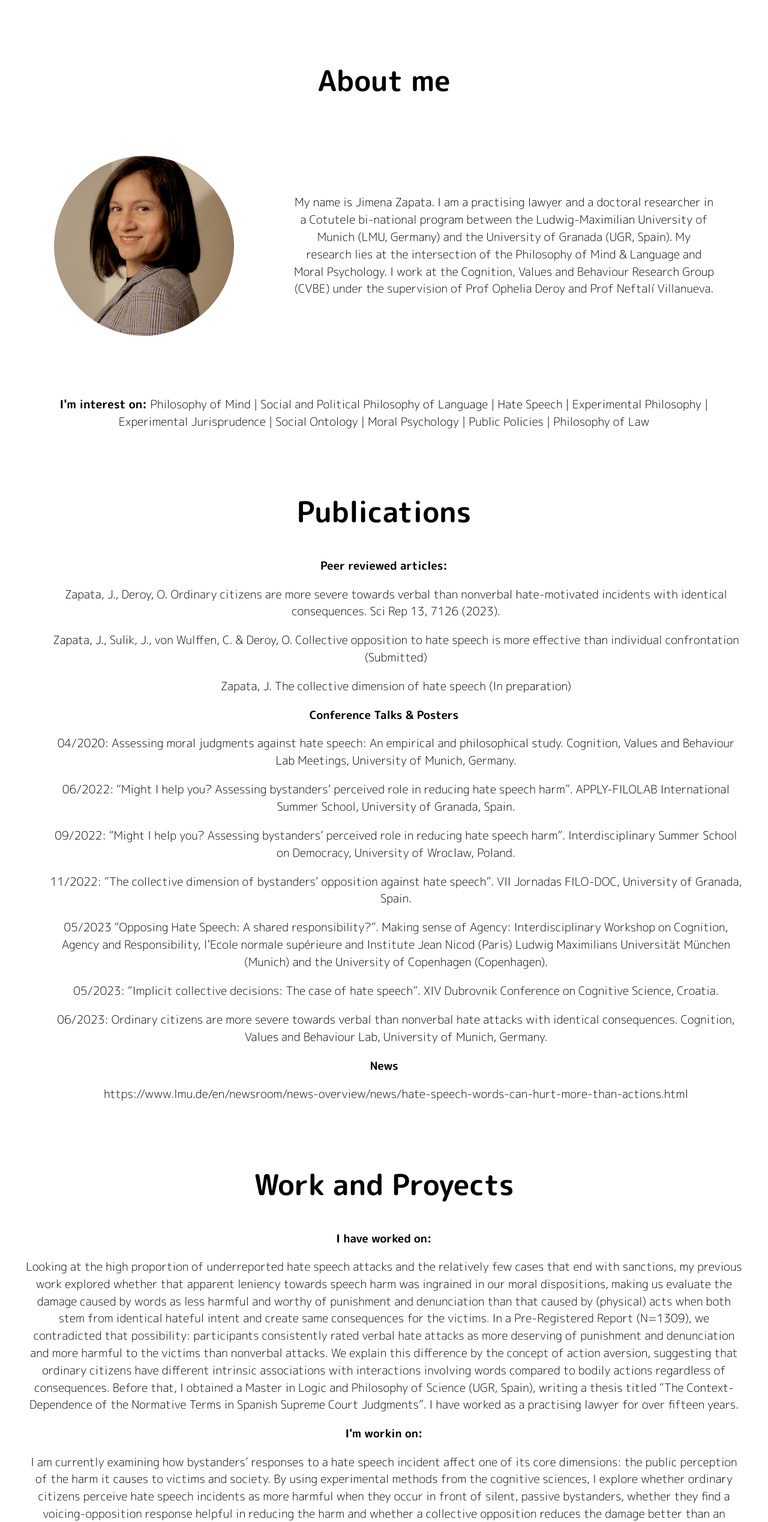
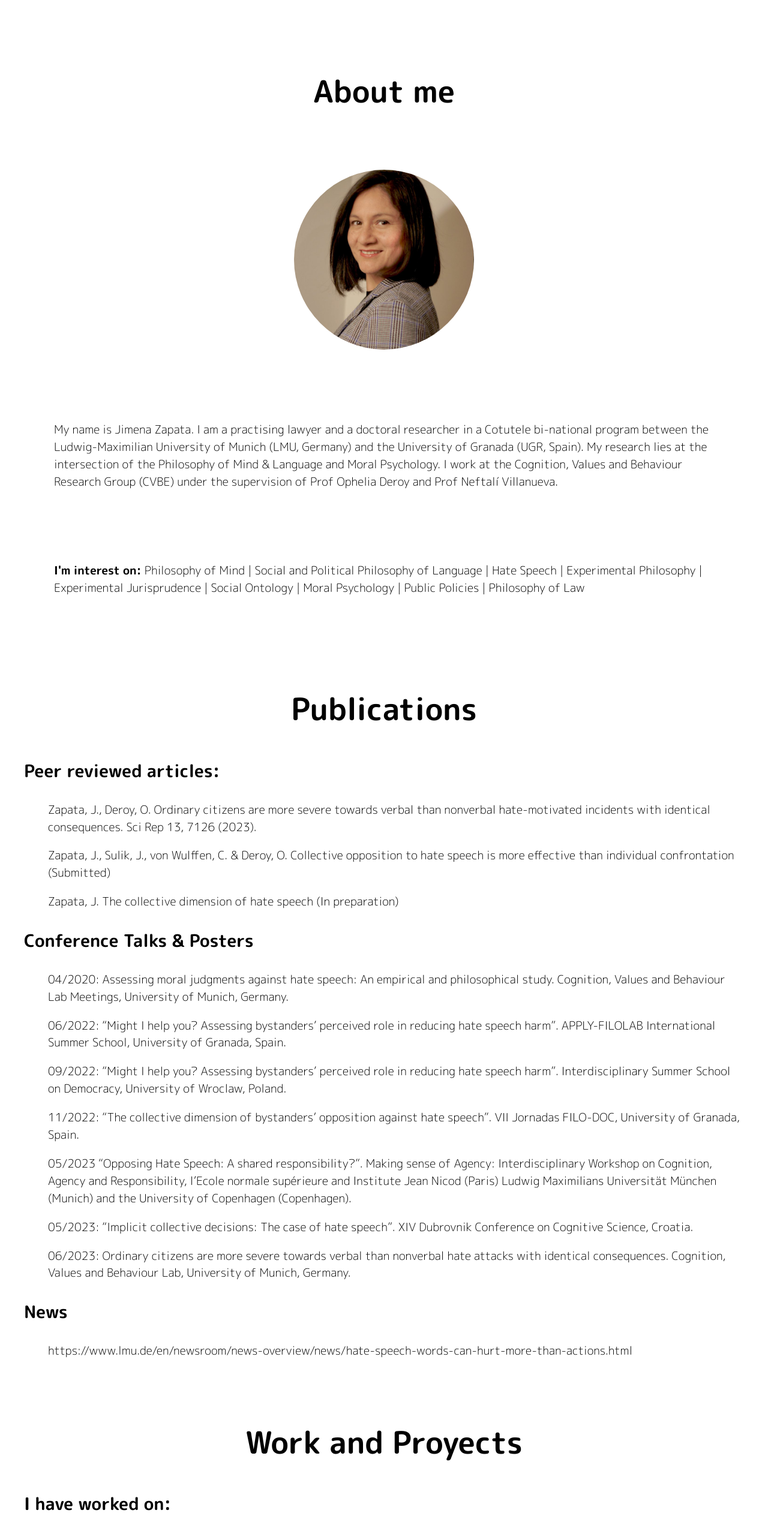
Before and after one commit to MariaJGuerrero/J.Z-personal-page, a React (Vite) app in the folder jimena-page/: page / in a window 1280 px wide. Shown: the part 250-2788 px from the top of the page at 60% size. Built offline with nearby package versions, Linux system fonts and the light colour scheme; a web font is replaced by a local one.

Commit message:
some styles on proyects section

```diff
--- a/jimena-page/src/App.css
+++ b/jimena-page/src/App.css
@@ -2,6 +2,5 @@
   max-width: 1280px;
   margin: 0 auto;
   padding: 2rem;
-  text-align: center;
   font-family: 'M PLUS Rounded 1c', sans-serif;
 }
--- a/jimena-page/src/components/home.tsx
+++ b/jimena-page/src/components/home.tsx
@@ -65,30 +65,32 @@ function Home() {
             <div className="work">
                 <h2>Work and Proyects</h2>
                 <div>
-                    <h3>I have worked on:</h3>
-                    <p>
+                    <h3 className="previously-work-text">I have worked on:</h3>
+                    <p className="previously-work-text">
                         Looking at the high proportion of underreported hate speech attacks and the relatively few cases that end with sanctions, my previous work explored whether that apparent leniency towards speech harm was ingrained in our moral dispositions, making us evaluate the damage caused by words as less harmful and worthy of punishment and denunciation than that caused by (physical) acts when both stem from identical hateful intent and create same consequences for the victims. In a Pre-Registered Report (N=1309), we contradicted that possibility: participants consistently rated verbal hate attacks as more deserving of punishment and denunciation and more harmful to the victims than nonverbal attacks. We explain this difference by the concept of action aversion, suggesting that ordinary citizens have different intrinsic associations with interactions involving words compared to bodily actions regardless of consequences.
 
                         Before that, I obtained a Master in Logic and Philosophy of Science (UGR, Spain), writing a thesis titled “The Context-Dependence of the Normative Terms in Spanish Supreme Court Judgments”.
 
                         I have worked as a practising lawyer for over fifteen years.
                     </p>
-                    <h3>I'm workin on:</h3>
-                    <p>
+                    <h3 className="today-work-text">I'm workin on:</h3>
+                    <p className="today-work-text">
                         I am currently examining how bystanders’ responses to a hate speech incident affect one of its core dimensions: the public perception of the harm it causes to victims and society. By using experimental methods from the cognitive sciences, I explore whether ordinary citizens perceive hate speech incidents as more harmful when they occur in front of silent, passive bystanders, whether they find a voicing-opposition response helpful in reducing the harm and whether a collective opposition reduces the damage better than an individual.
                     </p>
                 </div>
             </div>
-
                 <div className="proyects">
-                    <img src="/images/CUBE-Logo.jpg" alt="logo CVBE" />
-                    <p>CVBE Projects</p>
+                    <div className="logo">
+                        <h3>CVBE Projects</h3>
+                        <img className="logo-img" src="/images/CUBE-Logo.jpg" alt="logo CVBE" />
                     </div>
-                <div>
+                    <div className="proyect-description">
                         <h3>Assessing Hate Speech Harm</h3>
                         <p>
                             This project investigates how bystanders’ responses to a hate speech incident affect one of its core dimensions:
-                        the public perception of the harm it causes to victims and society.</p>
+                            the public perception of the harm it causes to victims and society.
+                        </p>
+                    </div>
                 </div>
             <section className="contact"></section>
                 <h2>Contact me</h2>
--- a/jimena-page/src/styles/home.css
+++ b/jimena-page/src/styles/home.css
@@ -4,6 +4,13 @@
     background-size: cover;
     background-repeat:no-repeat ;
     width: 100%;
+}
+
+.about-section{
+    display: flex;
+    justify-content: center;
+    align-items: center;
+    flex-wrap: wrap;
 }
 
 .sections-buttons{
@@ -19,9 +26,15 @@
 }
 
 h2{
-    font-size: 3rem;
+    font-size: 3.2rem;
     margin-top: 100px;
+    font-weight: bolder;
+    justify-self: center;
+}
+
+h3{
     font-weight: bold;
+    font-size:1.8rem;
 }
 
 p{
@@ -33,7 +46,7 @@ p{
     display: flex;
     justify-content: center;
     align-items: center;
-    /*flex-wrap: wrap;*/
+    flex-wrap: wrap;
 }
 
 .photo-about{
@@ -49,3 +62,41 @@ p{
 .text-interestings{
     margin: 50px;
 }
+
+
+.previously-work-text{
+    display: flex;
+    justify-content: flex-start;
+}
+
+.today-work-text{
+    display: flex;
+    justify-content: flex-end;
+}
+
+.proyects{
+    display: flex;
+    flex-direction: row;
+}
+
+.logo{
+    display: flex;
+    justify-content: center;
+    align-items: center;
+    flex-wrap: wrap;
+    margin: 50px;
+
+}
+
+.logo-img{
+    height: 200px;
+}
+
+.proyect-description{
+    display: flex;
+    justify-content: center;
+    align-items: center;
+    flex-direction: column;
+    margin: 50px;
+
+}
```
Lines whose indentation alone changed are shown as unchanged.
